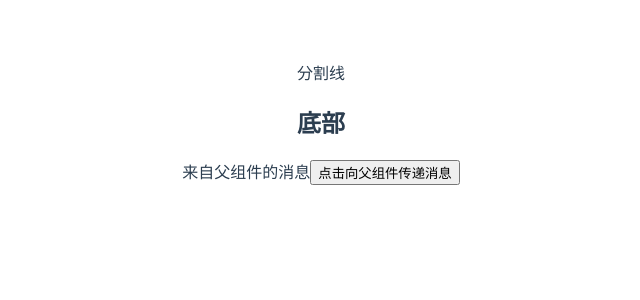
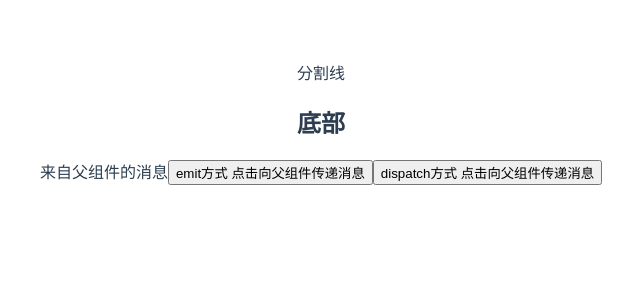
Before and after one commit to songshuiyang/Vue-learn, a Vue app: page / in a window 1280 px wide. Shown: the top 300 px of the page, without its empty margins (319-959 px from the left). Built offline with nearby package versions, Linux system fonts and the light colour scheme.

Commit message:
this.$dispatch 已废弃

```diff
--- a/src/App.vue
+++ b/src/App.vue
@@ -22,6 +22,11 @@ export default {
     listenToMyBoy:function(msg){
       alert(msg)
     }
+  },
+  events:{
+    'child-tell-me-something-dispatch' : function(msg){
+      alert(msg)
+    }
   }
 }
 </script>
--- a/src/components/foot.vue
+++ b/src/components/foot.vue
@@ -2,7 +2,8 @@
    <div>
 			<h2>底部</h2>
 			<span v-text="msgFromFather"></span>
-			<button v-on:click="onClickMe">点击向父组件传递消息</button>
+			<button v-on:click="onClickMe1">emit方式 点击向父组件传递消息</button>
+			<button v-on:click="onClickMe2">dispatch方式 点击向父组件传递消息</button>
    </div>
 </template>
 <script>
@@ -15,8 +16,11 @@ export default {
   },
 	props:['msgFromFather'],
 	methods: {
-		onClickMe: function () {
-			this.$emit('child-tell-me-something','来自子组件的消息');
+		onClickMe1: function () {
+			this.$emit('child-tell-me-something','emit方式来自子组件的消息')
+		},
+		onClickMe2: function () {
+			this.$dispatch('child-tell-me-something-dispatch','dispatch方式 点击向父组件传递消息')
 		}
 	}
 }
```
